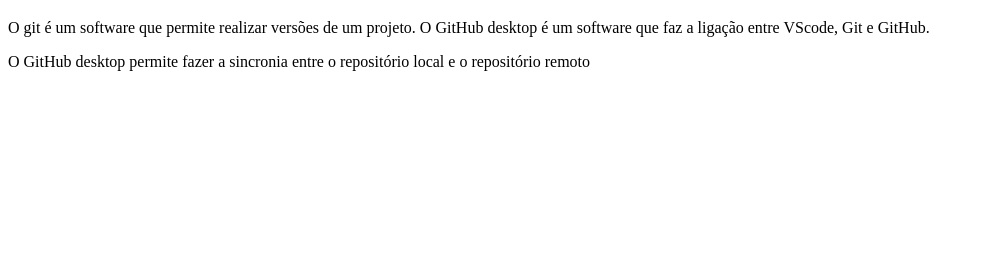
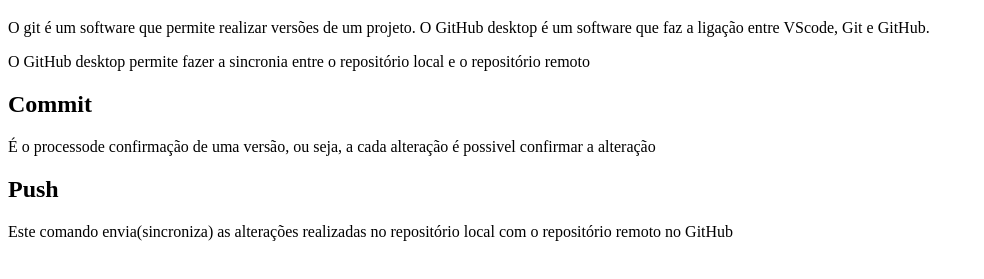
Before and after one commit to alicebiaurnau/3infoM, a plain HTML site: page index.html in a window 1280 px wide. Shown: the part 61-340 px from the top of the page, without its empty margins (0-984 px from the left). Drawn offline with Linux system fonts and the light colour scheme.

Commit message:
Update index.html

```diff
--- a/index.html
+++ b/index.html
@@ -9,5 +9,9 @@
     <h1>Versionamento</h1>
     <p>O git é um software que permite realizar versões de um projeto. O GitHub desktop é um software que faz a ligação entre VScode, Git e GitHub.</p>
     <p>O GitHub desktop permite fazer a sincronia entre o repositório local e o repositório remoto</p>
+    <h2>Commit</h2>
+    <p>É o processode confirmação de uma versão, ou seja, a cada alteração é possivel confirmar a alteração</p>
+    <h2>Push</h2>
+    <p>Este comando envia(sincroniza) as alterações realizadas no repositório local com o repositório remoto no GitHub</p>
 </body>
 </html>
```
